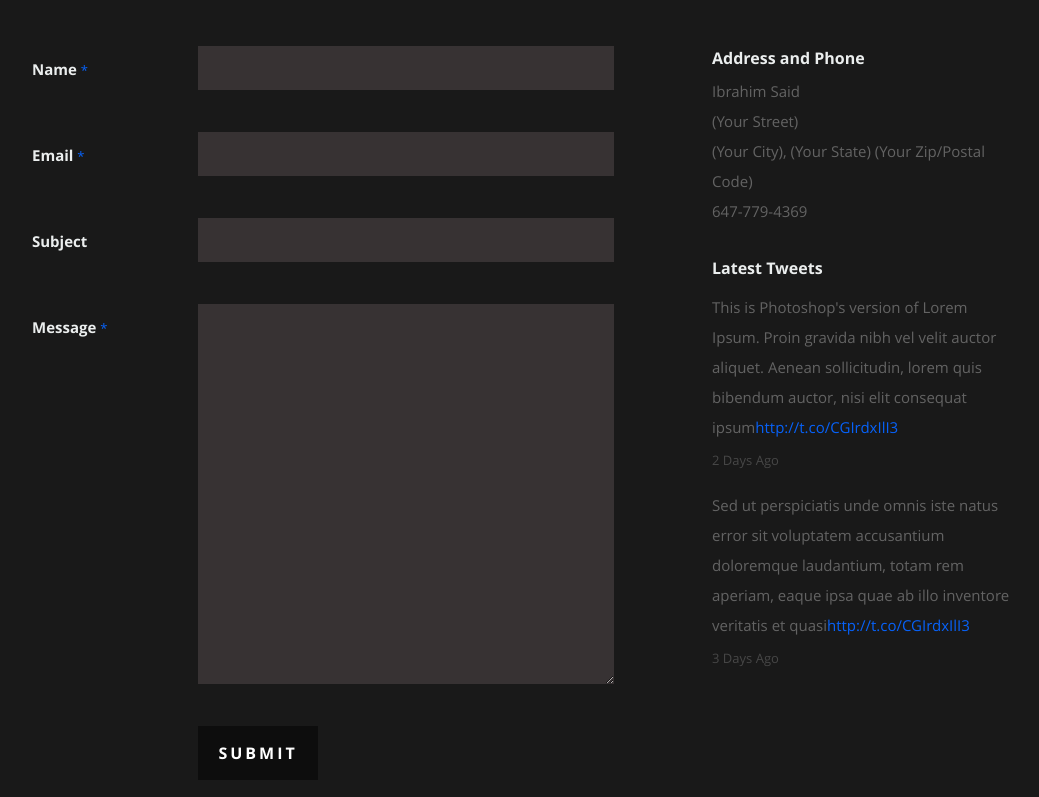
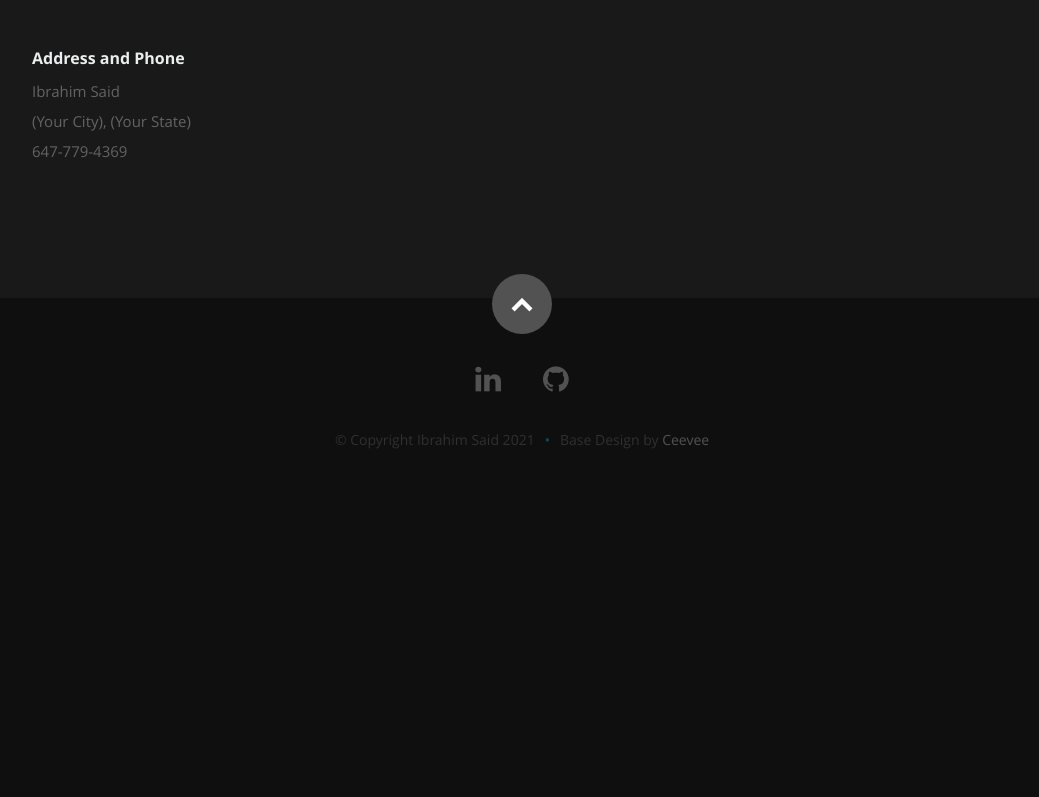
Before and after one commit to 1brahimsaid/website, a React (Create React App) app: page / in a window 1280 px wide. Shown: the part 4243-5040 px from the top of the page, without its empty margins (118-1157 px from the left). After the commit the page ends 4746 px from the top, so only its background shows below. Built offline with nearby package versions, Linux system fonts and the light colour scheme.

Commit message:
remove dump contact form

```diff
--- a/src/Components/Contact.js
+++ b/src/Components/Contact.js
@@ -30,79 +30,6 @@ class Contact extends Component {
         </Fade>
 
         <div className="row">
-          <Slide left duration={1000}>
-            <div className="eight columns">
-              <form action="" method="post" id="contactForm" name="contactForm">
-                <fieldset>
-                  <div>
-                    <label htmlFor="contactName">
-                      Name <span className="required">*</span>
-                    </label>
-                    <input
-                      type="text"
-                      defaultValue=""
-                      size="35"
-                      id="contactName"
-                      name="contactName"
-                      onChange={this.handleChange}
-                    />
-                  </div>
-
-                  <div>
-                    <label htmlFor="contactEmail">
-                      Email <span className="required">*</span>
-                    </label>
-                    <input
-                      type="text"
-                      defaultValue=""
-                      size="35"
-                      id="contactEmail"
-                      name="contactEmail"
-                      onChange={this.handleChange}
-                    />
-                  </div>
-
-                  <div>
-                    <label htmlFor="contactSubject">Subject</label>
-                    <input
-                      type="text"
-                      defaultValue=""
-                      size="35"
-                      id="contactSubject"
-                      name="contactSubject"
-                      onChange={this.handleChange}
-                    />
-                  </div>
-
-                  <div>
-                    <label htmlFor="contactMessage">
-                      Message <span className="required">*</span>
-                    </label>
-                    <textarea
-                      cols="50"
-                      rows="15"
-                      id="contactMessage"
-                      name="contactMessage"
-                    ></textarea>
-                  </div>
-
-                  <div>
-                    <button className="submit">Submit</button>
-                    <span id="image-loader">
-                      <img alt="" src="images/loader.gif" />
-                    </span>
-                  </div>
-                </fieldset>
-              </form>
-
-              <div id="message-warning"> Error boy</div>
-              <div id="message-success">
-                <i className="fa fa-check"></i>Your message was sent, thank you!
-                <br />
-              </div>
-            </div>
-          </Slide>
-
           <Slide right duration={1000}>
             <aside className="four columns footer-widgets">
               <div className="widget widget_contact">
@@ -110,40 +37,10 @@ class Contact extends Component {
                 <p className="address">
                   {name}
                   <br />
-                  {street} <br />
-                  {city}, {state} {zip}
+                  {city}, {state}
                   <br />
                   <span>{phone}</span>
                 </p>
-              </div>
-
-              <div className="widget widget_tweets">
-                <h4 className="widget-title">Latest Tweets</h4>
-                <ul id="twitter">
-                  <li>
-                    <span>
-                      This is Photoshop's version of Lorem Ipsum. Proin gravida
-                      nibh vel velit auctor aliquet. Aenean sollicitudin, lorem
-                      quis bibendum auctor, nisi elit consequat ipsum
-                      <a href="./">http://t.co/CGIrdxIlI3</a>
-                    </span>
-                    <b>
-                      <a href="./">2 Days Ago</a>
-                    </b>
-                  </li>
-                  <li>
-                    <span>
-                      Sed ut perspiciatis unde omnis iste natus error sit
-                      voluptatem accusantium doloremque laudantium, totam rem
-                      aperiam, eaque ipsa quae ab illo inventore veritatis et
-                      quasi
-                      <a href="./">http://t.co/CGIrdxIlI3</a>
-                    </span>
-                    <b>
-                      <a href="./">3 Days Ago</a>
-                    </b>
-                  </li>
-                </ul>
               </div>
             </aside>
           </Slide>
```
